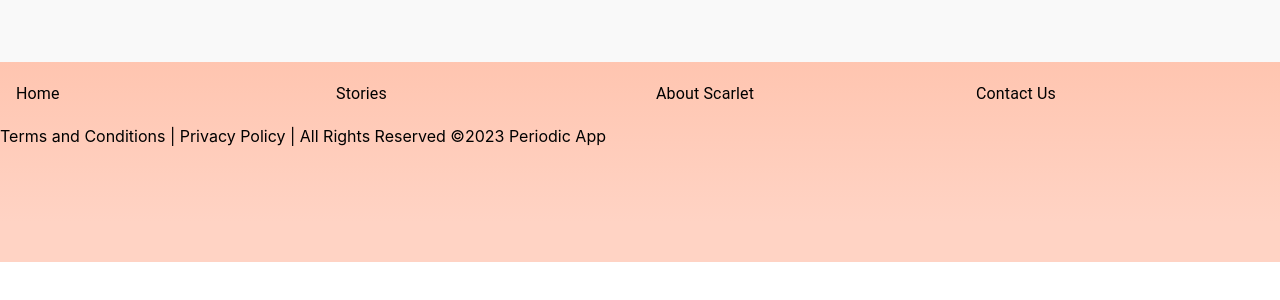
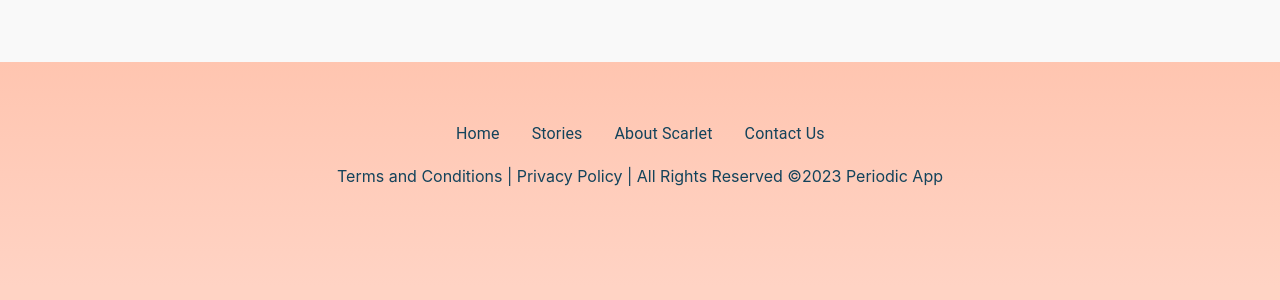
Before and after one commit to staticMetro/Project-Scarlet, a JavaScript app in the folder scarlet-webpage/: page / in a window 1280 px wide. Shown: the part 2538-2838 px from the top of the page. Before the commit the page ends 2800 px from the top, so only its background shows below. Built offline with nearby package versions, Linux system fonts and the light colour scheme; the HTML template or start-up script is replaced by a standard one.

Commit message:
added css for the footer

```diff
--- a/scarlet-webpage/src/styles/landingPageStyles/index.css
+++ b/scarlet-webpage/src/styles/landingPageStyles/index.css
@@ -54,4 +54,17 @@
 .footer {
     height: 200px;
     background: linear-gradient(to top, #FFD3C4 20%, #FFC5B0 100%);
+    padding: 40px;
+    color: #13435B;
 }
+
+.footer-wrapper {
+    display: flex;
+    flex-direction: column;
+    justify-content: center;
+    align-items: center;
+}
+
+.footer-wrapper nav {
+    width: 400px;
+}
```
